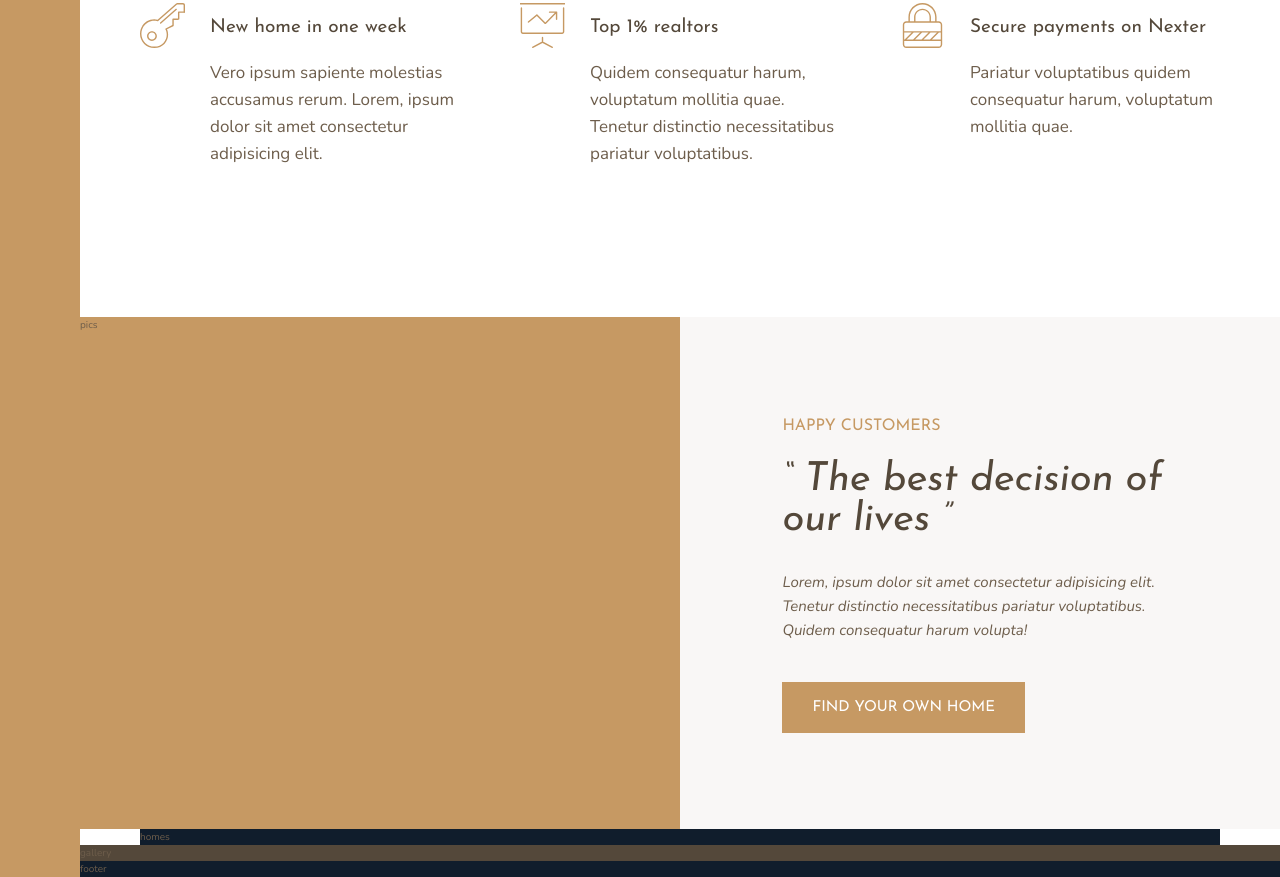
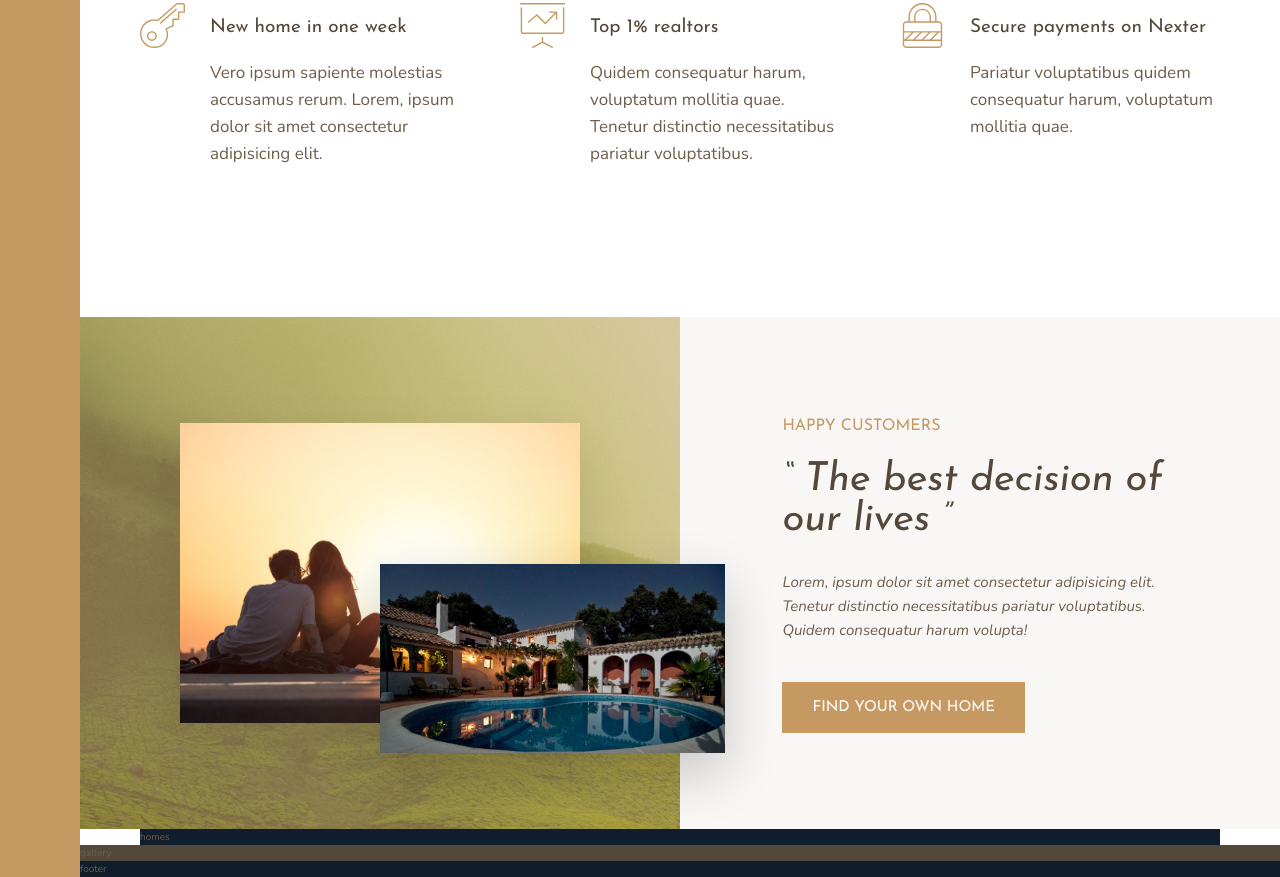
Before and after one commit to roukell/nexter, a website: page index.html in a window 1280 px wide. Shown: the part 991-1868 px from the top of the page. Drawn offline with nearby package versions, Linux system fonts and the light colour scheme.

Commit message:
finished story section

```diff
--- a/index.html
+++ b/index.html
@@ -81,7 +81,8 @@
     </section>
 
     <div class="story__pictures">
-        pics
+        <img src="img/story-1.jpeg" alt="Couple with new house" class="story__img--1">
+        <img src="img/story-2.jpeg" alt="This is a new house" class="story__img--2">
     </div>
 
     <div class="story__content">
--- a/sass/_story.scss
+++ b/sass/_story.scss
@@ -2,13 +2,34 @@
   &__pictures {
     background-color: $color-primary;
     grid-column: full-start / col-end 4;
+    align-items: center;
+    background-image: linear-gradient(rgba($color-primary, .5), rgba($color-primary, .5)), url(../img/back.jpg);
+
+    display: grid;
+    grid-template-rows: repeat(6, 1fr);
+    grid-template-columns: repeat(6, 1fr);
+  }
+
+  &__img--1 {
+    width: 100%;
+    grid-row: 2 / 6;
+    grid-column: 2 / 6;
+    box-shadow: 0 2rem 5rem rgba(#000, .1);
+  }
+
+  &__img--2 {
+    width: 115%;
+    grid-row: 4 / 6;
+    grid-column: 4 / 7;
+    z-index: 20;
+    box-shadow: 0 2rem 5rem rgba(#000, .2);
   }
 
   &__content {
     background-color: $color-grey-light-1;
     grid-column: col-start 5 / full-end;
 
-    padding: 6rem 8vw; //using v
+    padding: 6rem 8vw; //using vw for responsiveness
 
     //method 1 flex is good for 1D layout
     // display: flex;
```
Also changed, not shown: css/style.css.
